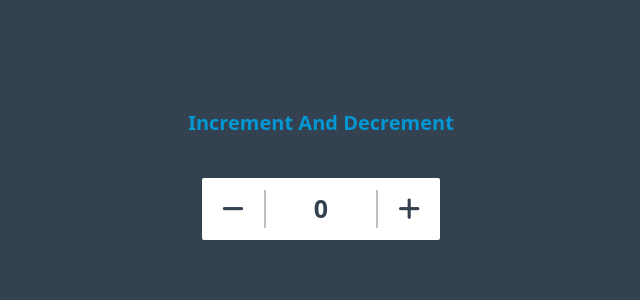
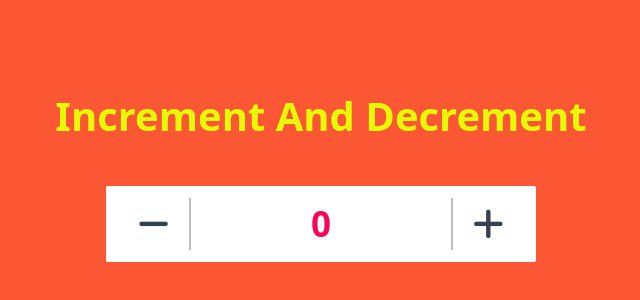
Before and after one commit to Pradeeptamta3225/JS_Mini_Projects, a plain HTML site: page index.html in a window 1280 px wide. Shown: the part 226-526 px from the top of the page, without its empty margins (319-959 px from the left). Drawn offline with nearby package versions, Linux system fonts and the light colour scheme.

Commit message:
add some color

```diff
--- a/index.html
+++ b/index.html
@@ -9,14 +9,14 @@
 <body>
 
 
-<div class="w-[100vw] h-[100vh] flex flex-col items-center justify-center bg-[#344151] gap-10">
-<div class="text-[#0398d4] text-[20px] font-bold">Increment And Decrement</div>
+<div class="w-[100vw] h-[100vh] flex flex-col items-center justify-center bg-[#FB5734] gap-10">
+<div class="text-[#E7F905] text-[40px] font-bold">Increment And Decrement</div>
 
-    <div class="flex bg-white text-[25px] text-[#344151] gap-12 p-3 px-5 rounded-sm">
+    <div class="flex bg-white text-[35px] text-[#344151] gap-[120px] p-3 px-8 rounded-sm">
         <button onclick="decrement()" class="border-r-2  border-[#bfbfbf] pr-5">
         <i class="fa-solid fa-minus"></i>
          </button>
-    <div id="count" class="font-bold">0</div>
+    <div id="count" class="font-bold text-[#F9055A]">0</div>
         <button onclick="increment()" class="border-l-2  border-[#bfbfbf] pl-5">
         <i class="fa-solid fa-plus"></i>
          </button>
```
